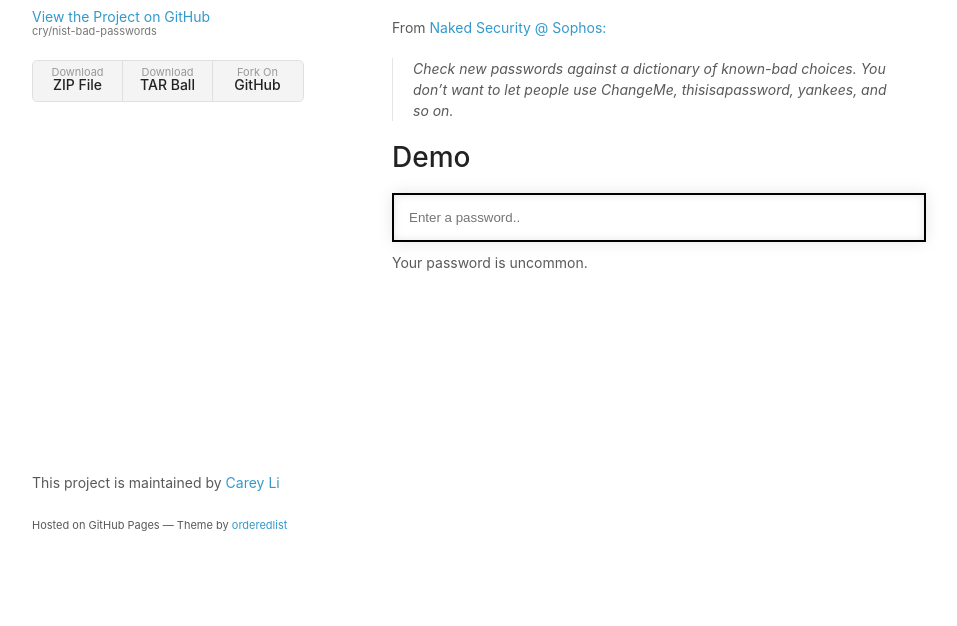
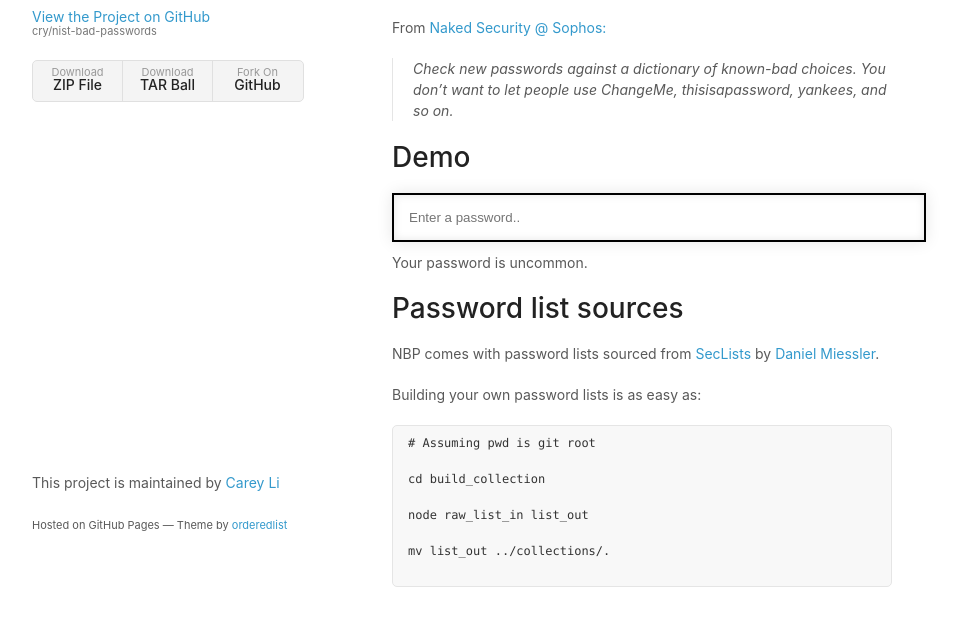
Before and after one commit to cry/nbp, a plain HTML site: page docs/index.html in a window 1280 px wide. Shown: the part 196-822 px from the top of the page, without its empty margins (178-1135 px from the left). Before the commit the page ends 800 px from the top, so only its background shows below. Drawn offline with Linux system fonts and the light colour scheme; no server answers.

Commit message:
Add password sources
Signed-off-by: Carey Li <hello@carey.li>

```diff
--- a/docs/index.html
+++ b/docs/index.html
@@ -42,6 +42,22 @@
         <input type="text" id="demo" placeholder="Enter a password..">
 
         <p>Your password is <span id="status_msg">uncommon</span>.</p>
+
+        <h1>Password list sources</h1>
+
+        <p>NBP comes with password lists sourced from <a href="https://github.com/danielmiessler/SecLists/tree/master/Passwords">SecLists</a> by <a href="https://github.com/danielmiessler">Daniel Miessler</a>.</p>
+
+        <p>Building your own password lists is as easy as: </p>
+
+        <pre>
+# Assuming pwd is git root
+
+cd build_collection
+
+node raw_list_in list_out
+
+mv list_out ../collections/.
+        </pre>
       </section>
       <footer>
         <p>This project is maintained by <a href="http://github.com/cry">Carey Li</a></p>
```
